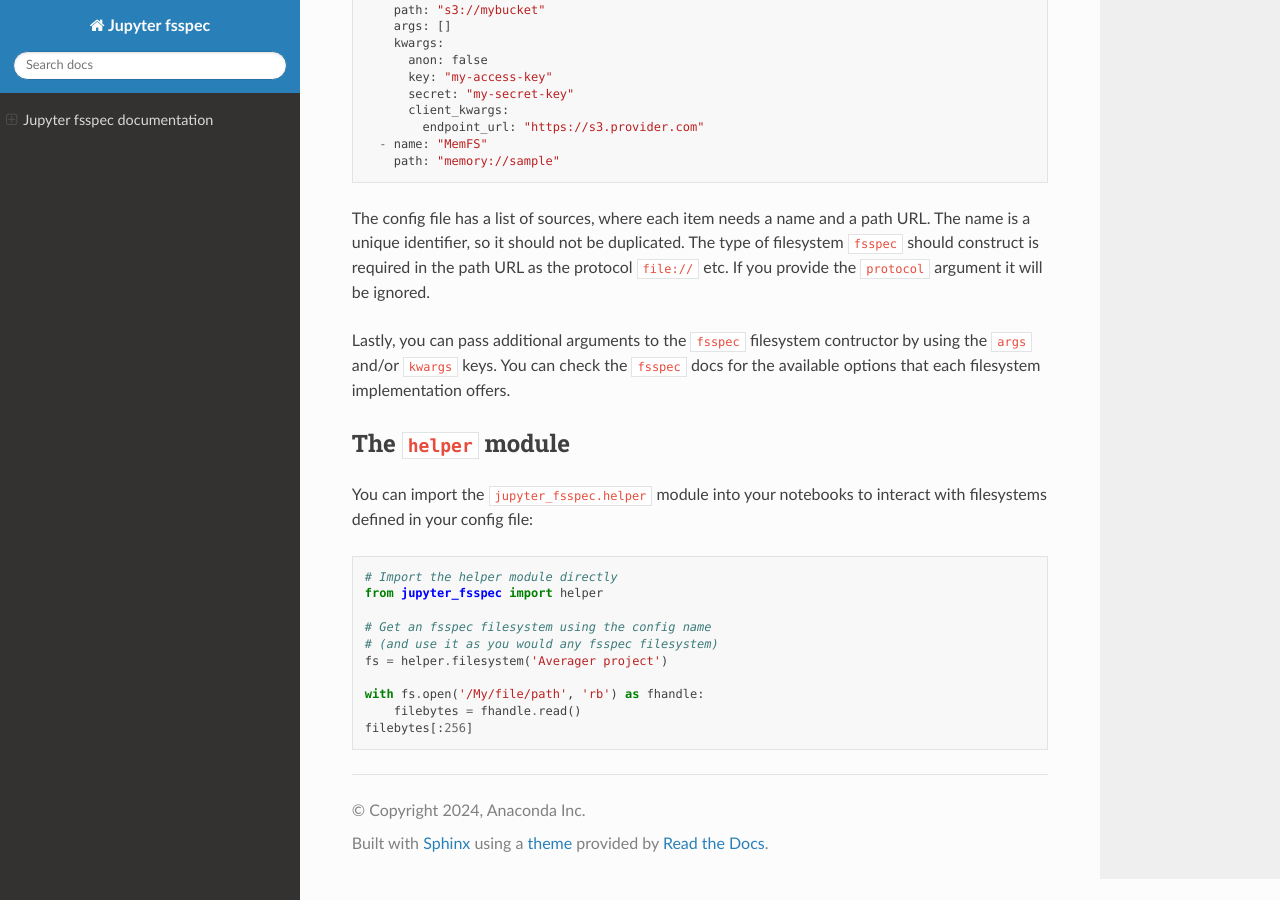
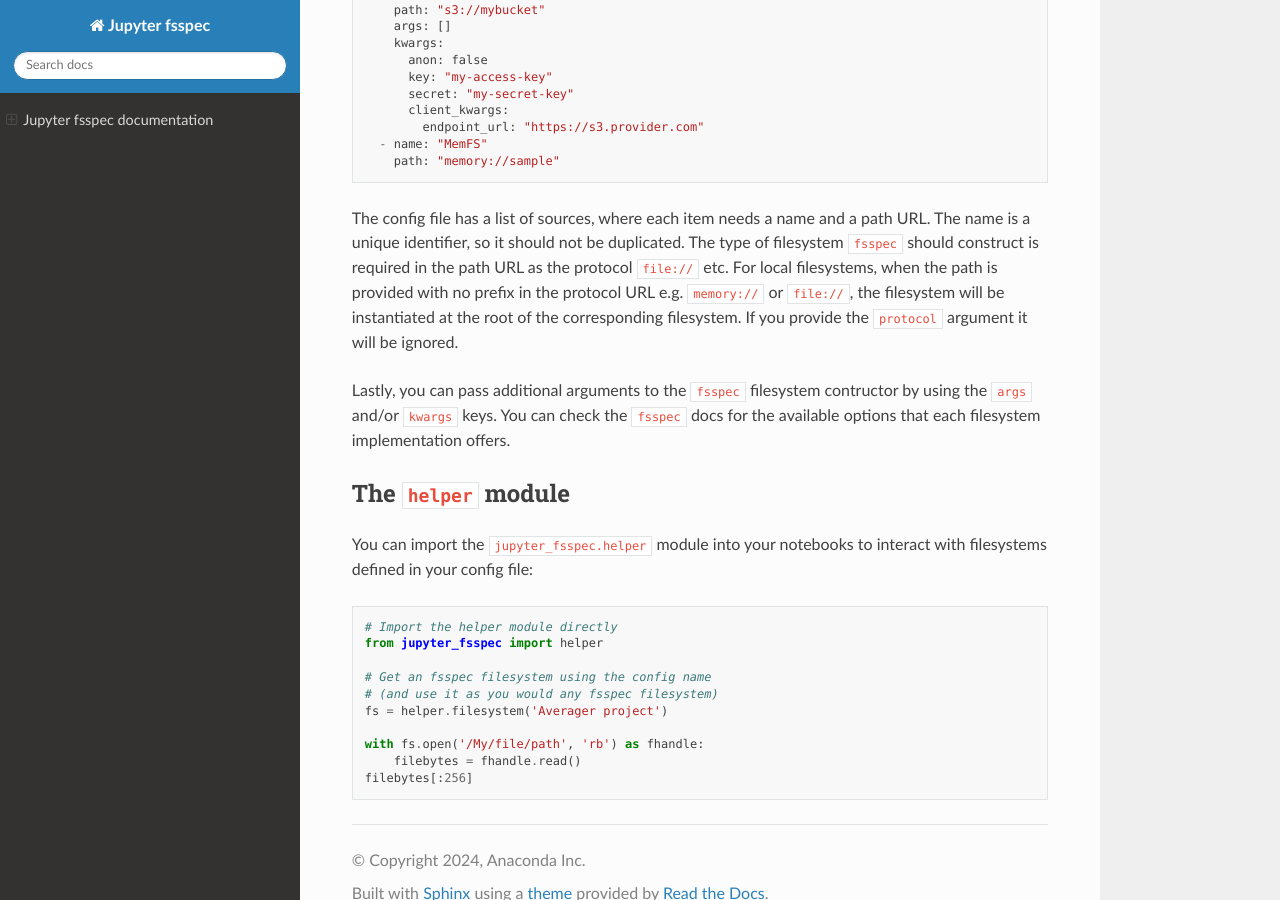
Before and after one commit to fsspec/jupyter-fsspec, a Sphinx documentation site: the page built from docs/index.md, in a window 1280 px wide and 900 px high, scrolled down 2283 px. Built offline with Sphinx 7.4.7 and the Read the Docs theme 3.1.0, drawn with Linux system fonts in a browser that asks for light colours.

Commit message:
clarify root filesystem

```diff
--- a/docs/index.md
+++ b/docs/index.md
@@ -97,8 +97,10 @@ sources:
 
 The config file has a list of sources, where each item needs a name and a path URL. The name
 is a unique identifier, so it should not be duplicated. The type of filesystem `fsspec` should
-construct is required in the path URL as the protocol `file://` etc. If you provide the
-`protocol` argument it will be ignored.
+construct is required in the path URL as the protocol `file://` etc. For local filesystems,
+when the path is provided with no prefix in the protocol URL e.g. `memory://` or `file://`,
+the filesystem will be instantiated at the root of the corresponding filesystem.
+If you provide the `protocol` argument it will be ignored.
 
 Lastly, you can pass additional arguments to the `fsspec` filesystem contructor by using the
 `args` and/or `kwargs` keys. You can check the `fsspec` docs for the available options that
```
